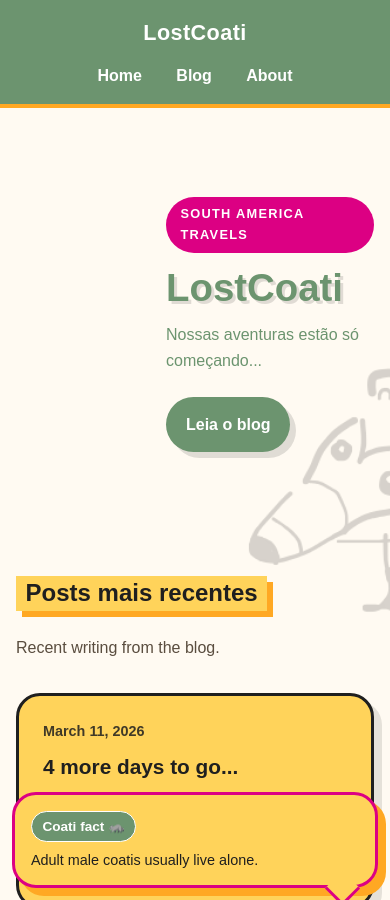
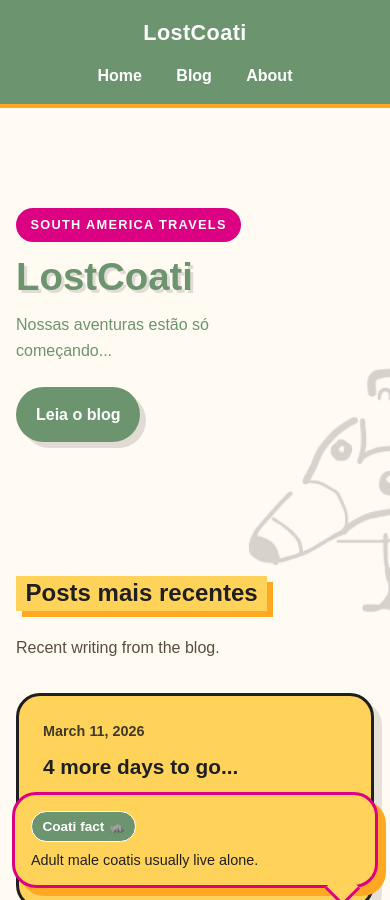
Before and after one commit to codecat226/codecat226.github.io, a Jekyll site: the page built from index.md, in a window 390 px wide and 900 px high. Built offline with Jekyll 4.4.1, drawn with Linux system fonts in a browser that asks for light colours.

Commit message:
no padding mobile

```diff
--- a/assets/css/style.css
+++ b/assets/css/style.css
@@ -407,6 +407,7 @@
     .hero,
     .hero-overlay {
       min-height: 42vh;
+      padding-left: 60px;
     }
   }
 
@@ -435,6 +436,7 @@
     .hero,
     .hero-overlay {
       min-height: 38vh;
+      padding-left: 0px;
     }
 
     .hero-text {
```
Also changed, not shown: 1 other file.
